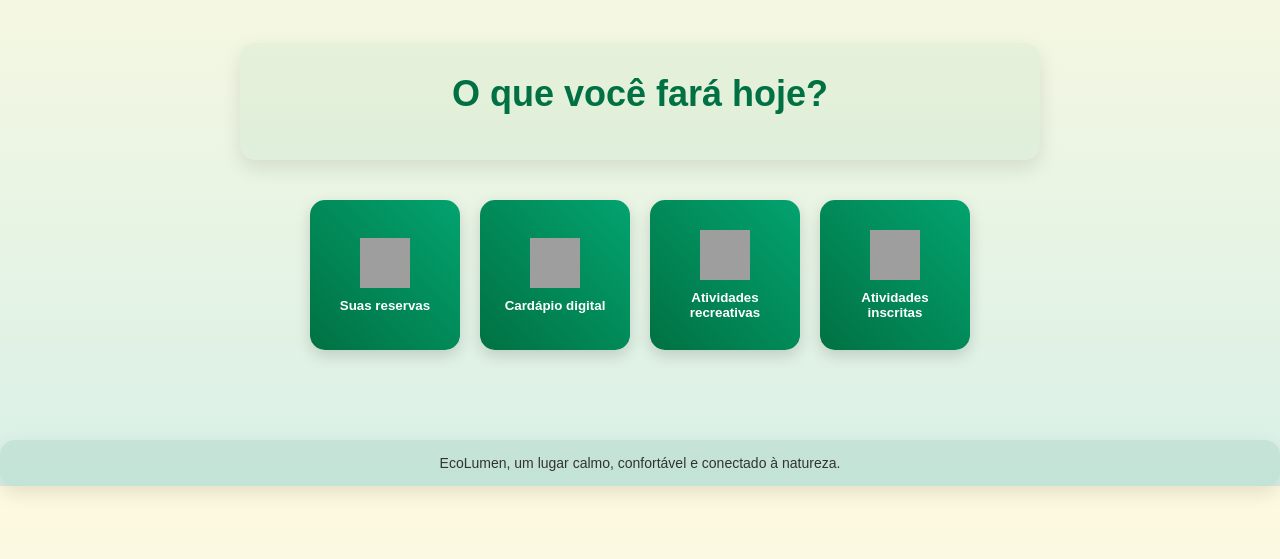
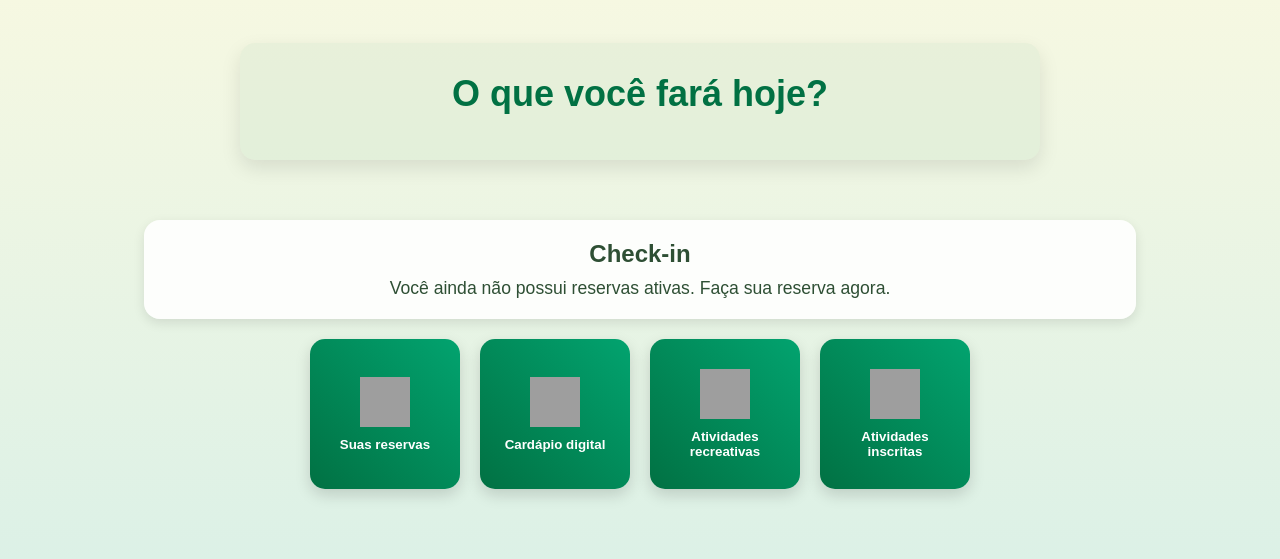
Before and after one commit to VictorAMJ/Software-Product-Analysis-Specification, a Flask app: page /home in a window 1280 px wide. Shown: the part 171-730 px from the top of the page. Run offline with Flask 3, Linux system fonts and the light colour scheme; the visitor is signed in with stand-in values (Sample User, id 1); a database or web service that is not in the repository returns one stand-in record (values such as "Sample title"); some libraries are stand-ins or nearby versions; grey boxes are pictures that could not be loaded.

Commit message:
Check-in feito
Adicionado a funcionalidade Chek-in no site, agora é possível fazer um pré check-in e deixar tudo pronto para validar no dia com o hotel pessoalmente

```diff
--- a/EcoLumen/blueprints/reserva_bp.py
+++ b/EcoLumen/blueprints/reserva_bp.py
@@ -1,5 +1,6 @@
 from flask import Blueprint, render_template, request, session, redirect, url_for
-from controllers.reserva_controller import reservar, nova_reserva, lista_reservas_html
+from controllers.reserva_controller import reservar, lista_reservas_html, checkin_reservado
+from datetime import datetime
 
 reserva_bp = Blueprint("reserva_bp", __name__)
 
@@ -12,3 +13,28 @@ def pagina_reserva():
 @reserva_bp.route("/reservas")
 def usuarios():
     return lista_reservas_html()
+
+
+@reserva_bp.route("/reserva/pre-checkin")
+def pre_checkin():
+    email = session.get("email")
+    if not email:
+        return {"status": "erro", "mensagem": "Usuário não logado."}, 401
+
+    reservas = checkin_reservado(email)
+    if not reservas:
+        return {"status": "vazio", "mensagem": "Nenhuma reserva futura encontrada."}, 200
+
+    reservas_dict = [
+        {
+            "nome": r[1],
+            "email": r[2],
+            "quarto": r[3],
+            "check_in": r[4].strftime("%Y-%m-%d"),
+            "check_out": r[5].strftime("%Y-%m-%d"),
+            "numero_hospedes": r[6]
+        }
+        for r in reservas
+    ]
+
+    return {"status": "sucesso", "reservas": reservas_dict}, 200
--- a/EcoLumen/controllers/reserva_controller.py
+++ b/EcoLumen/controllers/reserva_controller.py
@@ -1,5 +1,6 @@
 from flask import render_template, request, jsonify
-from models.reserva_model import nova_reserva, usuario_existe, conflito_quarto, listar_reservas
+from models.reserva_model import nova_reserva, usuario_existe, conflito_quarto, listar_reservas, listar_reservas_por_email
+from datetime import datetime
 
 def reservar(request):
     nome = request.form["nome"]
@@ -26,3 +27,16 @@ def lista_reservas_html():
         tabela_html += f"<tr><td>{u[0]}</td><td>{u[1]}</td><td>{u[2]}</td><td>{u[3]}</td><td>{u[4]}</td><td>{u[5]}</td><td>{u[6]}</td></tr>"
     tabela_html += "</table>"
     return tabela_html
+
+
+def checkin_reservado(email):
+    todas_reservas = listar_reservas_por_email(email)
+    hoje = datetime.now().date()
+
+    reservas_futuras = [
+        r for r in todas_reservas
+        if r[4] >= hoje
+    ]
+
+    reservas_futuras.sort(key=lambda r: r[4])
+    return reservas_futuras
--- a/EcoLumen/controllers/usuario_controller.py
+++ b/EcoLumen/controllers/usuario_controller.py
@@ -40,7 +40,7 @@ def login_usuario(request):
 
         usuario = buscar_usuario_email(email)
         if usuario and usuario[2] == senha:
-            session["email"] = usuario[0]
+            session["email"] = usuario[1]
             return "Login realizado com sucesso!"
         else:
             return "Email ou senha incorretos!"
--- a/EcoLumen/models/reserva_model.py
+++ b/EcoLumen/models/reserva_model.py
@@ -71,3 +71,18 @@ def listar_reservas():
     cursor.close()
     conexao.close()
     return reservas
+
+def listar_reservas_por_email(email):
+    email = str(email)
+    conexao = bd_config()
+    cursor = conexao.cursor()
+    cursor.execute("""
+        SELECT id, nome, email, quarto, check_in, check_out, numero_hospedes
+        FROM reservas
+        WHERE email = %s
+        ORDER BY check_in ASC
+    """, (email,))
+    reservas = cursor.fetchall()
+    cursor.close()
+    conexao.close()
+    return reservas
--- a/EcoLumen/static/css/home_privada.css
+++ b/EcoLumen/static/css/home_privada.css
@@ -142,3 +142,22 @@ footer {
     border-radius: 15px;
     box-shadow: 0 8px 20px rgba(0,0,0,0.1);
 }
+
+
+/*checkin*/
+.checkin-container {
+    background: rgba(255, 255, 255, 0.9);
+    border-radius: 16px;
+    padding: 20px;
+    margin: 20px auto;
+    width: 80%;
+    box-shadow: 0 4px 12px rgba(0, 0, 0, 0.1);
+    color: #2e4f34;
+    text-align: center;
+    font-family: "Poppins", sans-serif;
+}
+
+#mensagem-checkin {
+    font-size: 1.1em;
+    margin-top: 10px;
+}
--- /dev/null
+++ b/EcoLumen/static/js/checkin.js
@@ -0,0 +1,34 @@
+function carregarCheckin() {
+    fetch("/reserva/pre-checkin")
+      .then(res => res.json())
+      .then(data => {
+        const msg = document.getElementById("mensagem-checkin");
+
+        if (data.status === "sucesso" && Array.isArray(data.reservas) && data.reservas.length) {
+          msg.innerHTML = "";
+
+          data.reservas.forEach(r => {
+            if (r.check_in) {
+              const partes = r.check_in.split("-"); // YYYY-MM-DD
+              if (partes.length === 3) {
+                const [ano, mes, dia] = partes;
+                const dataCheckin = new Date(ano, mes - 1, dia); // cria data local corretamente
+                msg.innerHTML += `
+                  📅 ${dataCheckin.toLocaleDateString("pt-BR")} — Você (${r.nome}) tem um pré check-in no hotel.<br>
+                  Realizar o check-in às 14:00 na recepção do hotel.<br><br>
+                `;
+              }
+            }
+          });
+        } else if (data.status === "vazio") {
+          msg.textContent = "Você ainda não possui reservas ativas. Faça sua reserva agora.";
+        } else {
+          msg.textContent = "Erro ao carregar informações de check-in.";
+        }
+      })
+      .catch(() => {
+        document.getElementById("mensagem-checkin").textContent = "Erro ao carregar informações de check-in.";
+      });
+  }
+
+  carregarCheckin();
--- a/EcoLumen/templates/usuario/home_privada.html
+++ b/EcoLumen/templates/usuario/home_privada.html
@@ -5,6 +5,9 @@
     <meta name="viewport" content="width=device-width, initial-scale=1.0">
     <title>Home Privada</title>
     <link rel="stylesheet" href="{{ url_for('static', filename='css/home_privada.css') }}">
+
+    <!--checkin-->
+    <script src="{{ url_for('static', filename='js/checkin.js') }}"></script>
 </head>
 <body>
     <header>
@@ -19,6 +22,12 @@
     <main>
         <section class="welcome">
             <h2>O que você fará hoje?</h2>
+        </section>
+
+        <!--checkin-->
+        <section id="checkin-section" class="checkin-container">
+            <h2>Check-in</h2>
+            <p id="mensagem-checkin">Carregando informações...</p>
         </section>
 
         <section class="rota-buttons">
```
